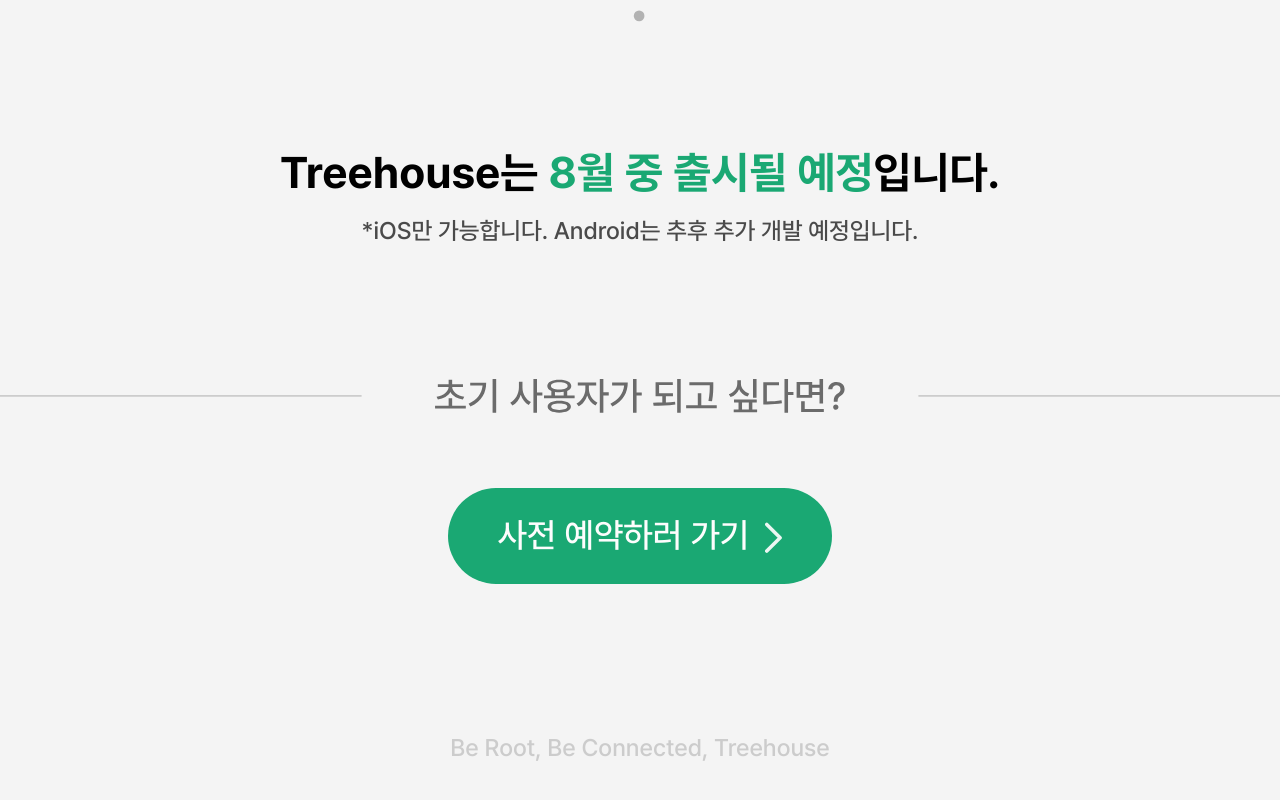
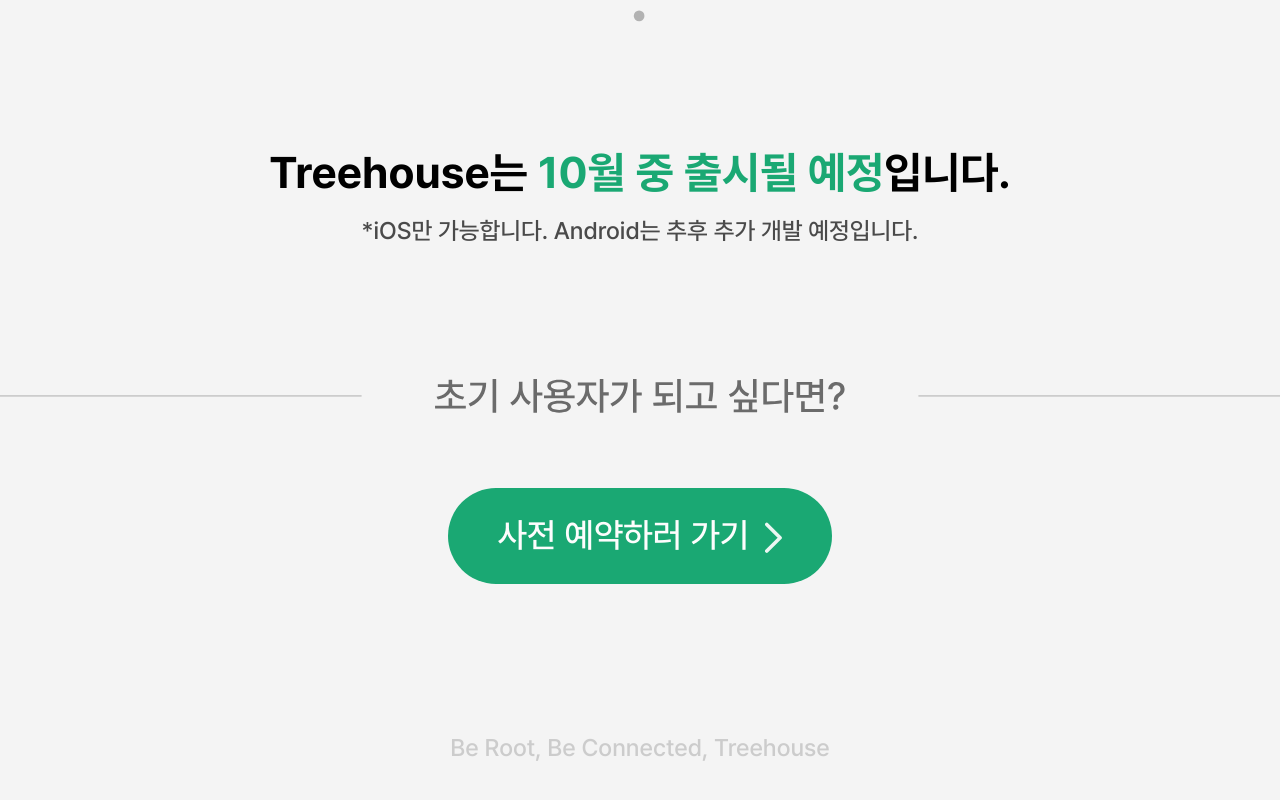
Before and after one commit to Team-Shaka/Treehouse-WEB, a React (Vite) app: page / in a window 1280 px wide. Shown: the part 6517-7317 px from the top of the page. Built offline with nearby package versions, Linux system fonts and the light colour scheme.

Commit message:
chore: 출시 예정일 텍스트 수정

```diff
--- a/src/pages/LandingPage.jsx
+++ b/src/pages/LandingPage.jsx
@@ -222,7 +222,7 @@
         />
         <div className="font-mobile-head1 text-mobile-text1 md:font-web-head1 md:text-web-head1">
           Treehouse는
-          <span className="text-tree_green"> 8월 중 출시될 예정</span>입니다.
+          <span className="text-tree_green"> 10월 중 출시될 예정</span>입니다.
         </div>
         <div className="font-mobile-caption1 text-mobile-cap md:font-web-body1 md:text-web-body1 text-gray-8 mt-2">
           *iOS만 가능합니다. Android는 추후 추가 개발 예정입니다.
```
